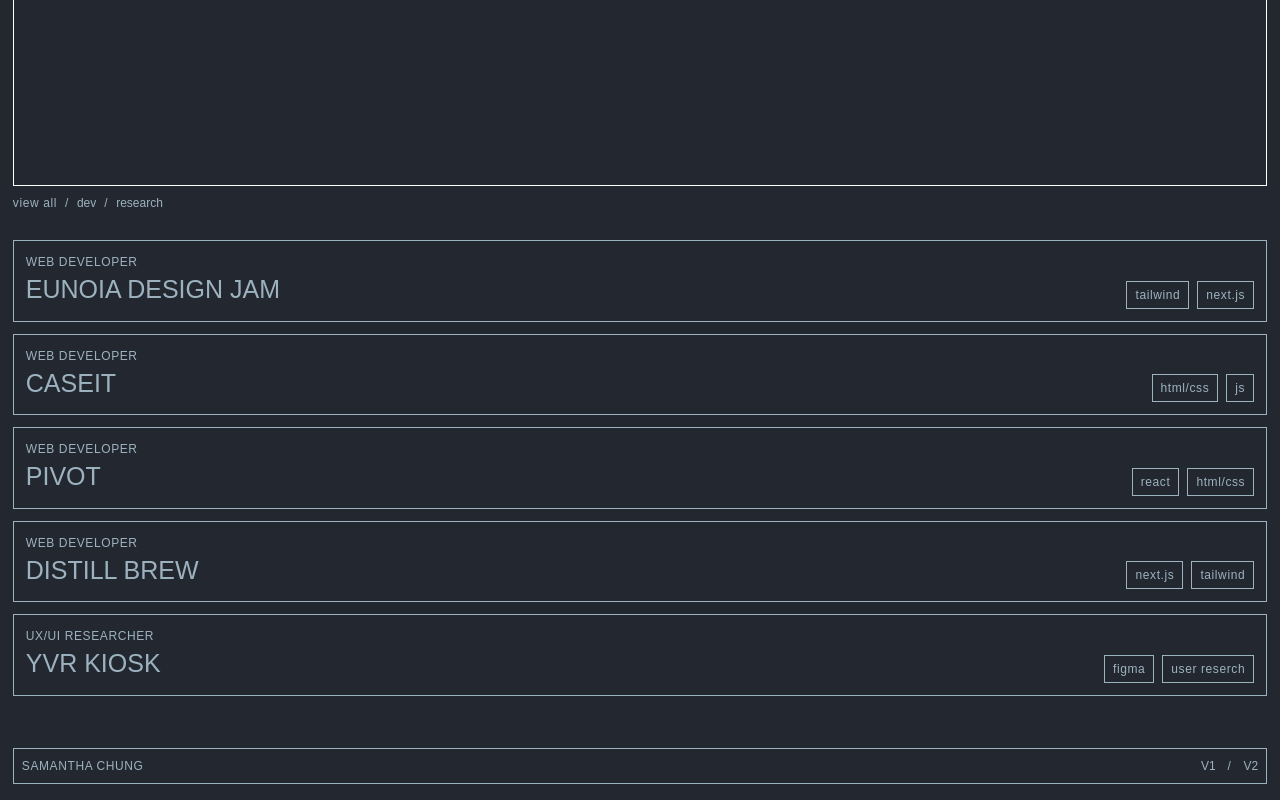
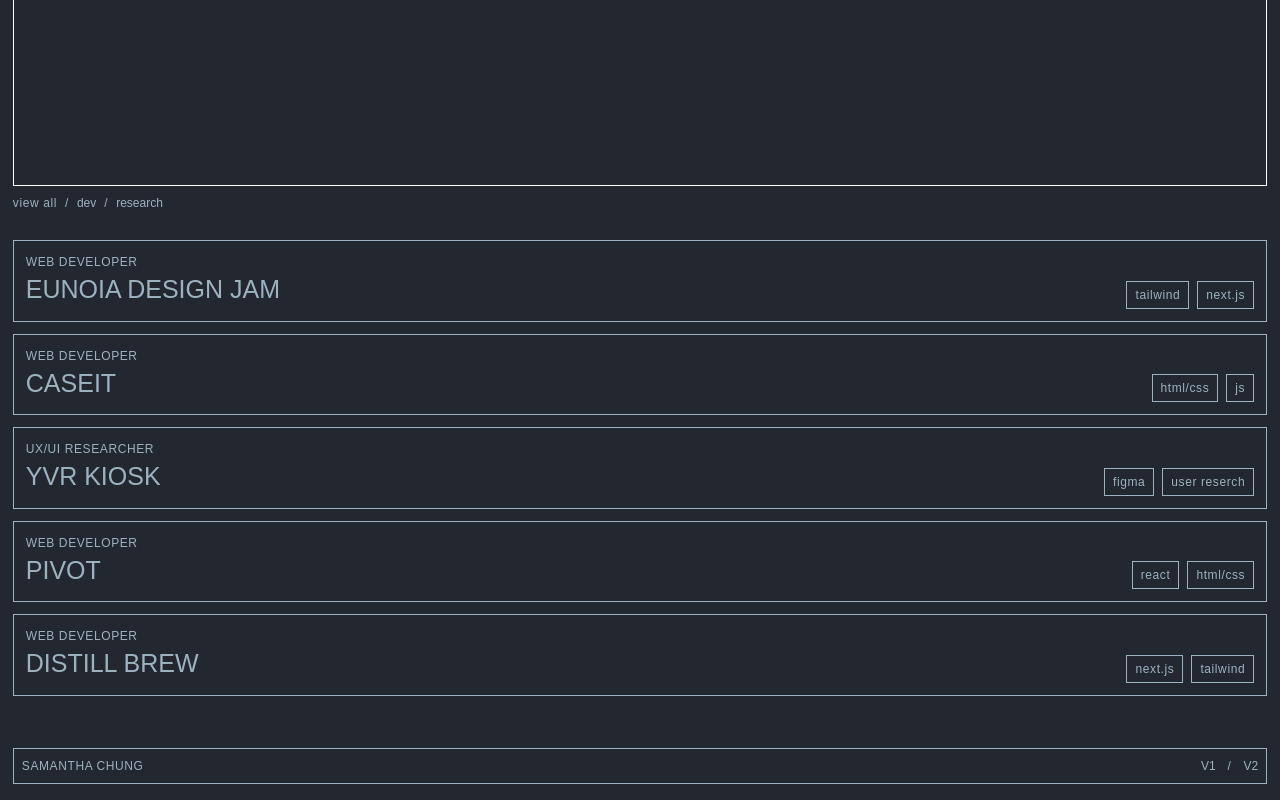
Before and after one commit to smchng/Porfolio_Dev, a Next.js app: page / in a window 1280 px wide. Shown: the part 1449-2249 px from the top of the page. Built offline with nearby package versions, Linux system fonts and the light colour scheme; a web font is replaced by a local one.

Commit message:
changes project order

```diff
--- a/pages/index.tsx
+++ b/pages/index.tsx
@@ -35,6 +35,15 @@ export default function Home() {
       img: caseit,
     },
     {
+      title: "UX/UI RESEARCHER",
+      group: "YVR KIOSK",
+      link: "",
+      skill: "figma, user reserch",
+      page: "/projects/yvr",
+      tag: "research",
+      img: yvr,
+    },
+    {
       title: "WEB DEVELOPER",
       group: "PIVOT",
       link: "https://pivot.caseit.org/",
@@ -61,15 +70,7 @@ export default function Home() {
     //   tag: "research",
     //   img: coffee,
     // },
-    {
-      title: "UX/UI RESEARCHER",
-      group: "YVR KIOSK",
-      link: "",
-      skill: "figma, user reserch",
-      page: "/projects/yvr",
-      tag: "research",
-      img: yvr,
-    },
+
     // {
     //   title: "DEVELOPER",
     //   group: "RECAP",
--- a/pages/projects/caseit.tsx
+++ b/pages/projects/caseit.tsx
@@ -68,7 +68,7 @@ export default function Caseit() {
         title="Reflection"
         detail="Working off a preexisting project taught me the importance of familiarizing myself with the established file structure, enabling seamless integration and collaboration. Challenging myself to recreate the designer's vision enhanced my skills while navigating pull requests and Git workflows provided invaluable insights into efficient project management and version control."
       />
-      <NextProject link="/projects/pivot" />
+      <NextProject link="/projects/yvr" />
     </ScrollEffect>
   );
 }
--- a/pages/projects/yvr.tsx
+++ b/pages/projects/yvr.tsx
@@ -81,7 +81,7 @@ Digital touchscreen format enables interface interactions, while prolonging prod
         title="Takeaway"
         detail="Working in a team to develop this project was an enlightening experience that underscored the importance of communication and collaboration. Through numerous interviews and iterative cycles of solution development, we navigated various challenges and refined our approach to arrive at the final prototype. These interactions not only fostered a deeper understanding of the problem space but also highlighted the significance of open dialogue and receptivity to feedback within a team setting. Ultimately, this journey taught us that effective teamwork is not merely about individual contributions but rather the collective effort towards a shared goal, where each iteration and exchange serves as a stepping stone towards innovation and excellence."
       />
-      {/* <NextProject link="/projects/recap" /> */}
+      <NextProject link="/projects/pivot" />
     </ScrollEffect>
   );
 }
```
